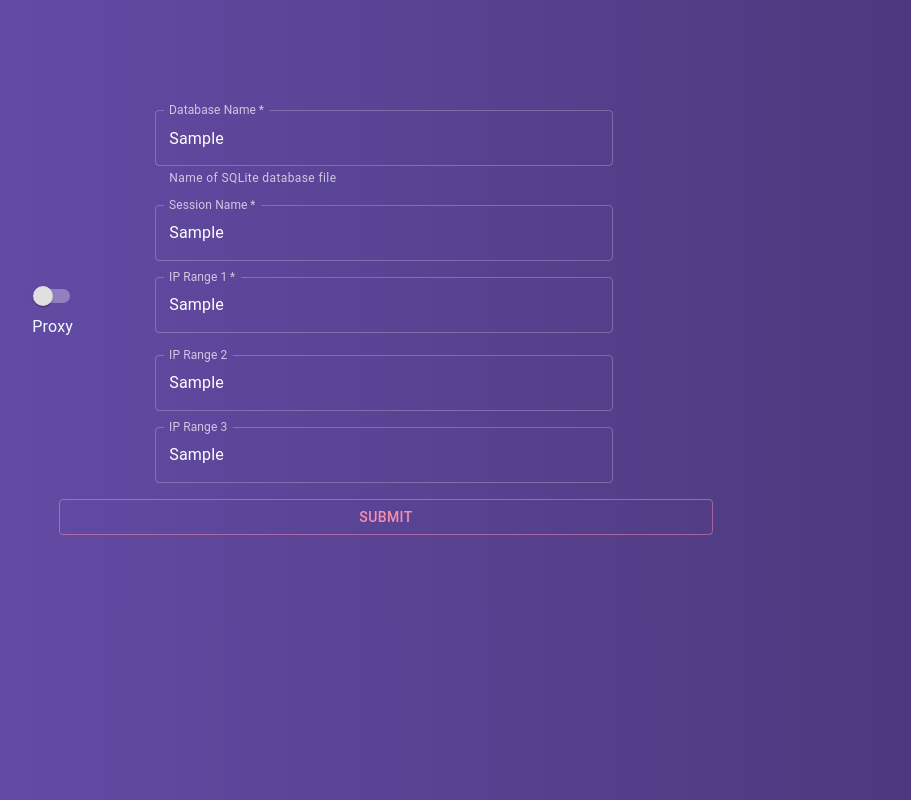
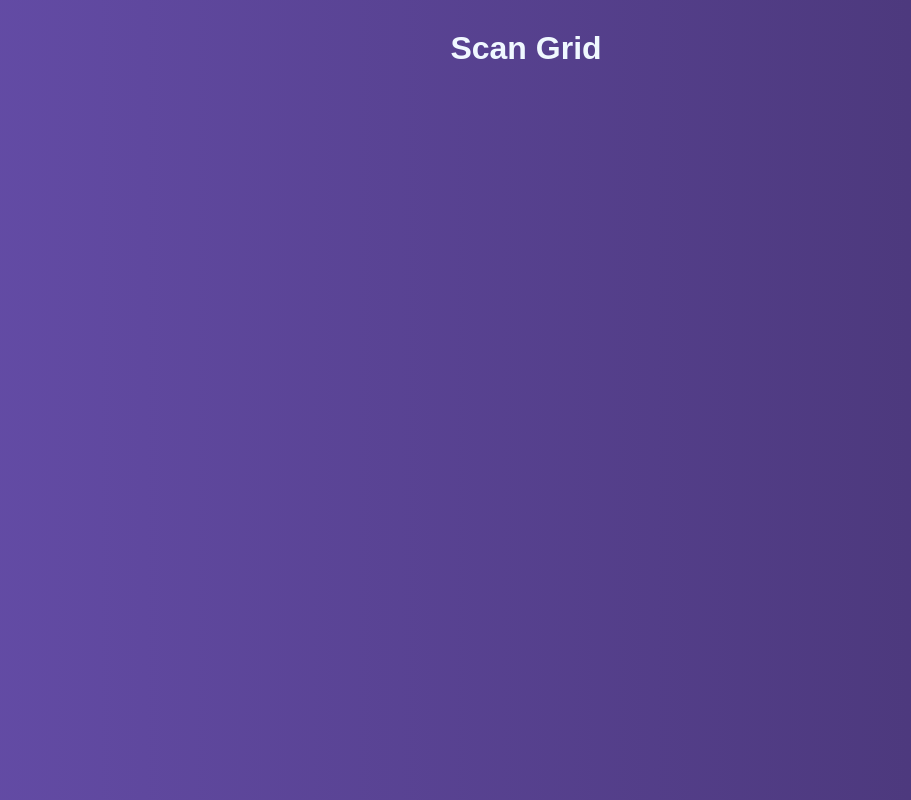
Before and after one commit to Shumyk/go-network-scanner, a React (Create React App) app in the folder ui/pages/: page / in a window 1280 px wide. Both pictures are taken after typing "Sample", "Sample", "Sample", "Sample", "Sample" into the empty fields and a click on the button "SUBMIT". Shown: the whole page, without its empty margins (114-1025 px from the left). Built offline with nearby package versions, Linux system fonts and the light colour scheme.

Commit message:
Sliding to next component after configured

```diff
--- a/ui/pages/src/App.tsx
+++ b/ui/pages/src/App.tsx
@@ -2,11 +2,9 @@ import React from "react";
 
 import "./App.css";
 import Inputs from "./Inputs";
-import {
-  ThemeProvider,
-  createTheme,
-} from "@mui/material";
+import { ThemeProvider, createTheme } from "@mui/material";
 import { pink } from "@mui/material/colors";
+import ScanGrid from "./ScanGrid";
 
 // TODO: move out this
 const theme = createTheme({
@@ -19,10 +17,13 @@ const theme = createTheme({
 });
 
 function App() {
+  const [configured, setConfigured] = React.useState(false);
+
   return (
     <div className="App">
       <ThemeProvider theme={theme}>
-        <Inputs />
+        {!configured && <Inputs configured={setConfigured} />}
+        {configured && <ScanGrid />}
       </ThemeProvider>
     </div>
   );
--- a/ui/pages/src/Inputs.tsx
+++ b/ui/pages/src/Inputs.tsx
@@ -1,4 +1,4 @@
-import React from "react";
+import React, { Dispatch, FC, ReactElement, SetStateAction } from "react";
 import {
   Box,
   FormControl,
@@ -11,7 +11,9 @@ import InputProxy from "./InputProxy";
 import InputIpRange from "./InputIpRange";
 import InputName from "./InputName";
 
-export default function Inputs() {
+const Inputs: FC<{ configured: Dispatch<SetStateAction<boolean>> }> = ({
+  configured,
+}): ReactElement => {
   const [proxy, setProxy] = React.useState(false);
 
   function focusNext(event: React.KeyboardEvent<HTMLDivElement>): void {
@@ -28,6 +30,7 @@ export default function Inputs() {
 
   function handleSubmit(event: React.FormEvent<HTMLFormElement>): void {
     event.preventDefault();
+    configured(true);
   }
 
   const toggleProxy = (event: React.ChangeEvent<HTMLInputElement>): void => {
@@ -113,4 +116,6 @@ export default function Inputs() {
       </Box>
     </FormControl>
   );
-}
+};
+
+export default Inputs;
--- /dev/null
+++ b/ui/pages/src/ScanGrid.tsx
@@ -0,0 +1,11 @@
+import React from "react";
+
+const ScanGrid = () => {
+    return (
+        <div>
+        <h1>Scan Grid</h1>
+        </div>
+    );
+}
+
+export default ScanGrid;
```
